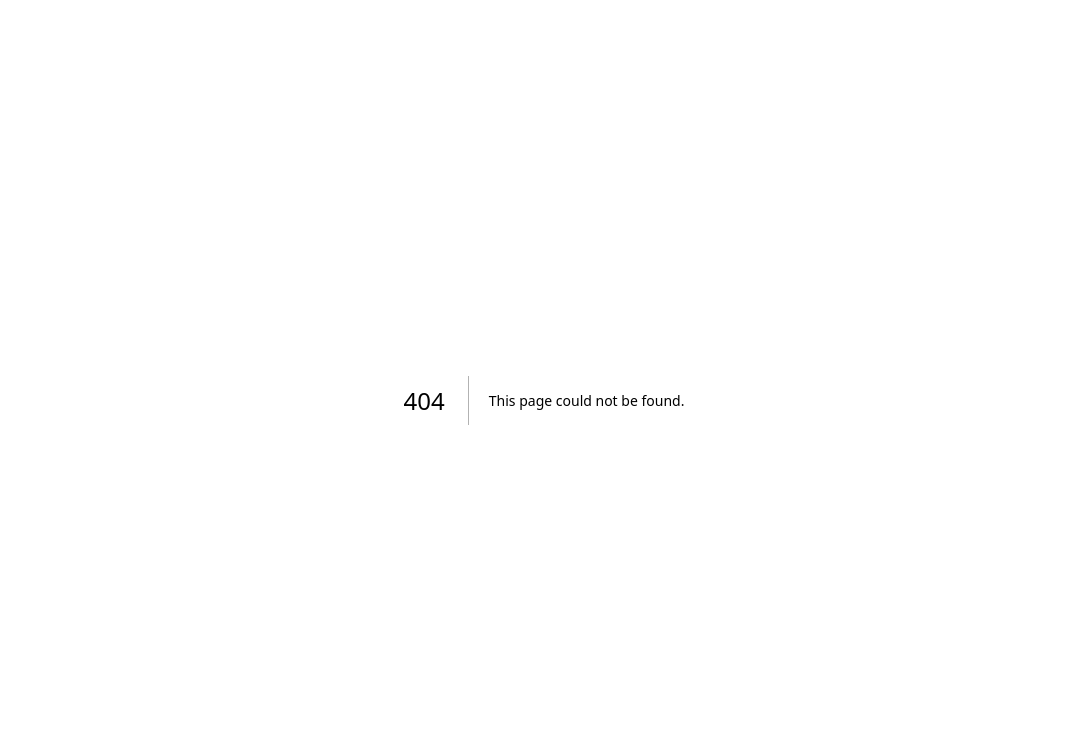
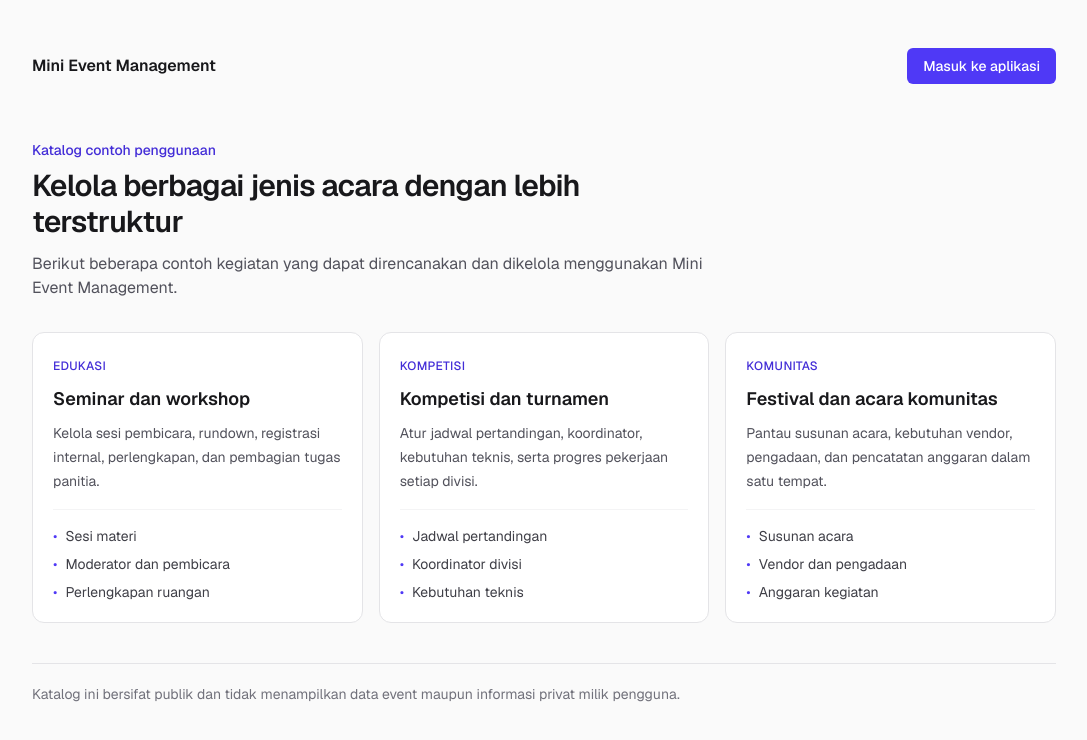
Before and after one commit to Abdul-Fikri/mini-event-management, a Next.js app: page /contoh-event in a window 1280 px wide. Before the commit this address had no page. Shown: the top 740 px of the page, without its empty margins (96-1183 px from the left). Built offline with nearby package versions, Linux system fonts and the light colour scheme.

Commit message:
feat: add static public catalog and shared app UI state

```diff
--- /dev/null
+++ b/src/app/(public)/contoh-event/page.js
@@ -0,0 +1,95 @@
+import Link from "next/link";
+
+export const dynamic = "force-static";
+export const metadata = {
+  title: "Contoh Event",
+  description:
+    "Contoh jenis acara yang dapat dikelola dengan Mini Event Management.",
+};
+
+const examples = [
+  {
+    title: "Seminar dan workshop",
+    category: "Edukasi",
+    description:
+      "Kelola sesi pembicara, rundown, registrasi internal, perlengkapan, dan pembagian tugas panitia.",
+    items: ["Sesi materi", "Moderator dan pembicara", "Perlengkapan ruangan"],
+  },
+  {
+    title: "Kompetisi dan turnamen",
+    category: "Kompetisi",
+    description:
+      "Atur jadwal pertandingan, koordinator, kebutuhan teknis, serta progres pekerjaan setiap divisi.",
+    items: ["Jadwal pertandingan", "Koordinator divisi", "Kebutuhan teknis"],
+  },
+  {
+    title: "Festival dan acara komunitas",
+    category: "Komunitas",
+    description:
+      "Pantau susunan acara, kebutuhan vendor, pengadaan, dan pencatatan anggaran dalam satu tempat.",
+    items: ["Susunan acara", "Vendor dan pengadaan", "Anggaran kegiatan"],
+  },
+];
+
+export default function PublicEventCatalogPage() {
+  return (
+    <main className="min-h-screen bg-zinc-50 px-4 py-12 text-zinc-900">
+      <div className="mx-auto max-w-5xl">
+        <header className="flex flex-wrap items-center justify-between gap-4">
+          <Link href="/" className="font-semibold">
+            Mini Event Management
+          </Link>
+          <Link
+            href="/login"
+            className="rounded-md bg-indigo-600 px-4 py-2 text-sm font-medium text-white hover:bg-indigo-700"
+          >
+            Masuk ke aplikasi
+          </Link>
+        </header>
+
+        <section className="mt-14 max-w-2xl">
+          <p className="text-sm font-medium text-indigo-700">
+            Katalog contoh penggunaan
+          </p>
+          <h1 className="mt-2 text-3xl font-semibold tracking-tight">
+            Kelola berbagai jenis acara dengan lebih terstruktur
+          </h1>
+          <p className="mt-3 text-zinc-600">
+            Berikut beberapa contoh kegiatan yang dapat direncanakan dan
+            dikelola menggunakan Mini Event Management.
+          </p>
+        </section>
+
+        <section className="mt-8 grid gap-4 md:grid-cols-3">
+          {examples.map((example) => (
+            <article
+              key={example.title}
+              className="rounded-xl border border-zinc-200 bg-white p-5"
+            >
+              <span className="text-xs font-medium uppercase tracking-wide text-indigo-700">
+                {example.category}
+              </span>
+              <h2 className="mt-2 text-lg font-semibold">{example.title}</h2>
+              <p className="mt-2 text-sm leading-6 text-zinc-600">
+                {example.description}
+              </p>
+              <ul className="mt-4 space-y-2 border-t border-zinc-100 pt-4">
+                {example.items.map((item) => (
+                  <li key={item} className="text-sm text-zinc-700">
+                    <span className="mr-2 text-indigo-600">•</span>
+                    {item}
+                  </li>
+                ))}
+              </ul>
+            </article>
+          ))}
+        </section>
+
+        <footer className="mt-10 border-t border-zinc-200 pt-5 text-sm text-zinc-500">
+          Katalog ini bersifat publik dan tidak menampilkan data event maupun
+          informasi privat milik pengguna.
+        </footer>
+      </div>
+    </main>
+  );
+}
--- a/src/components/layout/AppShell.js
+++ b/src/components/layout/AppShell.js
@@ -1,16 +1,22 @@
 import { logout } from "@/actions/auth";
 import { Button } from "@/components/ui/Button";
 import NavLinks from "@/components/layout/NavLinks";
+import { AppUIProvider } from "@/components/layout/AppUIContext";
+import NavMenuToggle from "@/components/layout/NavMenuToggle";
 
-// Kerangka halaman setelah login: header (grup + akun + keluar), menu, dan konten.
+// Kerangka Owner: provider membagikan state navigasi ke header dan menu.
 export default function AppShell({ group, owner, children }) {
   return (
+    <AppUIProvider>
       <div className="min-h-screen bg-zinc-50 text-zinc-900">
         <header className="border-b border-zinc-200 bg-white">
           <div className="mx-auto flex max-w-6xl items-center justify-between gap-4 px-4 py-3">
+            <div className="flex min-w-0 items-center gap-3">
+              <NavMenuToggle />
               <div className="min-w-0">
                 <p className="text-xs text-zinc-500">Mini Event Management</p>
                 <p className="truncate font-semibold">{group.name}</p>
+              </div>
             </div>
             <div className="flex shrink-0 items-center gap-3">
               <span
@@ -35,5 +41,6 @@ export default function AppShell({ group, owner, children }) {
           <main className="min-w-0 flex-1">{children}</main>
         </div>
       </div>
+    </AppUIProvider>
   );
 }
--- /dev/null
+++ b/src/components/layout/AppUIContext.js
@@ -0,0 +1,32 @@
+"use client";
+
+import { createContext, useContext, useMemo, useState } from "react";
+
+const AppUIContext = createContext(null);
+
+export function AppUIProvider({ children }) {
+  const [mobileNavOpen, setMobileNavOpen] = useState(false);
+  const value = useMemo(
+    () => ({
+      mobileNavOpen,
+      openMobileNav: () => setMobileNavOpen(true),
+      closeMobileNav: () => setMobileNavOpen(false),
+      toggleMobileNav: () => setMobileNavOpen((current) => !current),
+    }),
+    [mobileNavOpen]
+  );
+
+  return (
+    <AppUIContext.Provider value={value}>
+      {children}
+    </AppUIContext.Provider>
+  );
+}
+
+export function useAppUI() {
+  const context = useContext(AppUIContext);
+  if (!context) {
+    throw new Error("useAppUI harus digunakan di dalam AppUIProvider.");
+  }
+  return context;
+}
--- a/src/components/layout/NavLinks.js
+++ b/src/components/layout/NavLinks.js
@@ -1,11 +1,48 @@
 "use client";
+
 import Link from "next/link";
 import { usePathname } from "next/navigation";
-const NAV_ITEMS = [{ href: "/dashboard", label: "Dashboard" },{ href: "/events", label: "Event" },{ href: "/members", label: "Anggota panitia" }];
+import { useAppUI } from "@/components/layout/AppUIContext";
+
+const NAV_ITEMS = [
+  { href: "/dashboard", label: "Dashboard" },
+  { href: "/events", label: "Event" },
+  { href: "/members", label: "Anggota panitia" },
+];
+
 export default function NavLinks() {
   const pathname = usePathname();
-  return <nav aria-label="Navigasi utama"><ul className="flex gap-1 overflow-x-auto md:flex-col">{NAV_ITEMS.map((item) => {
-    const active = pathname === item.href || pathname.startsWith(`${item.href}/`);
-    return <li key={item.href}><Link href={item.href} aria-current={active ? "page" : undefined} className={`block whitespace-nowrap rounded-md border-l-4 px-3 py-2 text-sm ${active ? "border-indigo-600 bg-indigo-50 font-semibold text-indigo-900" : "border-transparent text-zinc-700 hover:bg-zinc-100"}`}>{item.label}</Link></li>;
-  })}</ul></nav>;
+  const { mobileNavOpen, closeMobileNav } = useAppUI();
+
+  return (
+    <nav
+      id="primary-navigation"
+      aria-label="Navigasi utama"
+      hidden={!mobileNavOpen}
+      className="md:block"
+    >
+      <ul className="flex gap-1 overflow-x-auto md:flex-col">
+        {NAV_ITEMS.map((item) => {
+          const active =
+            pathname === item.href || pathname.startsWith(`${item.href}/`);
+          return (
+            <li key={item.href}>
+              <Link
+                href={item.href}
+                onClick={closeMobileNav}
+                aria-current={active ? "page" : undefined}
+                className={`block whitespace-nowrap rounded-md border-l-4 px-3 py-2 text-sm ${
+                  active
+                    ? "border-indigo-600 bg-indigo-50 font-semibold text-indigo-900"
+                    : "border-transparent text-zinc-700 hover:bg-zinc-100"
+                }`}
+              >
+                {item.label}
+              </Link>
+            </li>
+          );
+        })}
+      </ul>
+    </nav>
+  );
 }
--- /dev/null
+++ b/src/components/layout/NavMenuToggle.js
@@ -0,0 +1,21 @@
+"use client";
+
+import { Menu, X } from "lucide-react";
+import { useAppUI } from "@/components/layout/AppUIContext";
+
+export default function NavMenuToggle() {
+  const { mobileNavOpen, toggleMobileNav } = useAppUI();
+
+  return (
+    <button
+      type="button"
+      onClick={toggleMobileNav}
+      aria-label={mobileNavOpen ? "Tutup navigasi" : "Buka navigasi"}
+      aria-expanded={mobileNavOpen}
+      aria-controls="primary-navigation"
+      className="inline-flex h-9 w-9 items-center justify-center rounded-md border border-zinc-300 text-zinc-700 hover:bg-zinc-100 md:hidden"
+    >
+      {mobileNavOpen ? <X size={18} /> : <Menu size={18} />}
+    </button>
+  );
+}
--- a/src/lib/supabase/proxy.js
+++ b/src/lib/supabase/proxy.js
@@ -2,8 +2,8 @@ import { createServerClient } from "@supabase/ssr";
 import { NextResponse } from "next/server";
 import { getSupabaseEnv } from "@/lib/supabase/env";
 
-// Halaman yang boleh dibuka tanpa login.
-const PUBLIC_PATHS = ["/login", "/register"];
+// Halaman publik yang boleh dibuka tanpa login.
+const PUBLIC_PATHS = ["/login", "/register", "/contoh-event"];
 
 function isPublicPath(pathname) {
   return PUBLIC_PATHS.some(
@@ -11,8 +11,6 @@ function isPublicPath(pathname) {
   );
 }
 
-// Membuat redirect sambil membawa cookie sesi (dan header cache) yang
-// sudah disegarkan Supabase, supaya sesi tidak hilang saat berpindah halaman.
 function redirectTo(request, supabaseResponse, pathname) {
   const url = request.nextUrl.clone();
   url.pathname = pathname;
@@ -55,8 +53,7 @@ export async function updateSession(request) {
     },
   });
 
-  // JANGAN menaruh kode lain di antara createServerClient dan getClaims().
-  // getClaims() memvalidasi token (bukan sekadar membaca cookie seperti getSession()).
+  // Jangan menaruh kode lain di antara createServerClient dan getClaims().
   const { data } = await supabase.auth.getClaims();
   const isLoggedIn = Boolean(data?.claims);
   const { pathname } = request.nextUrl;
```
Lines whose indentation alone changed are shown as unchanged.
